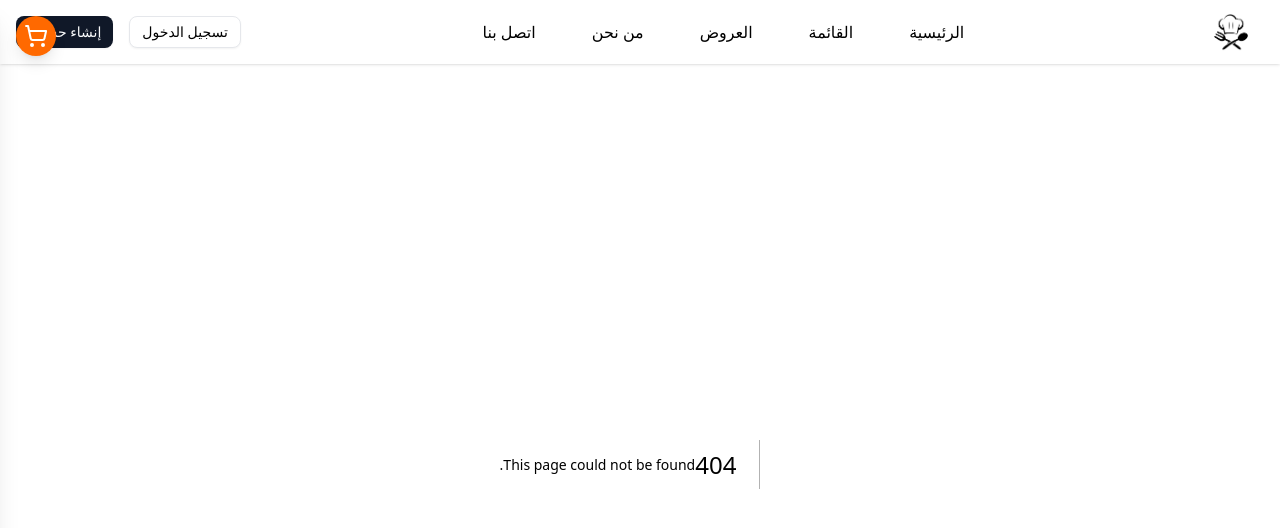
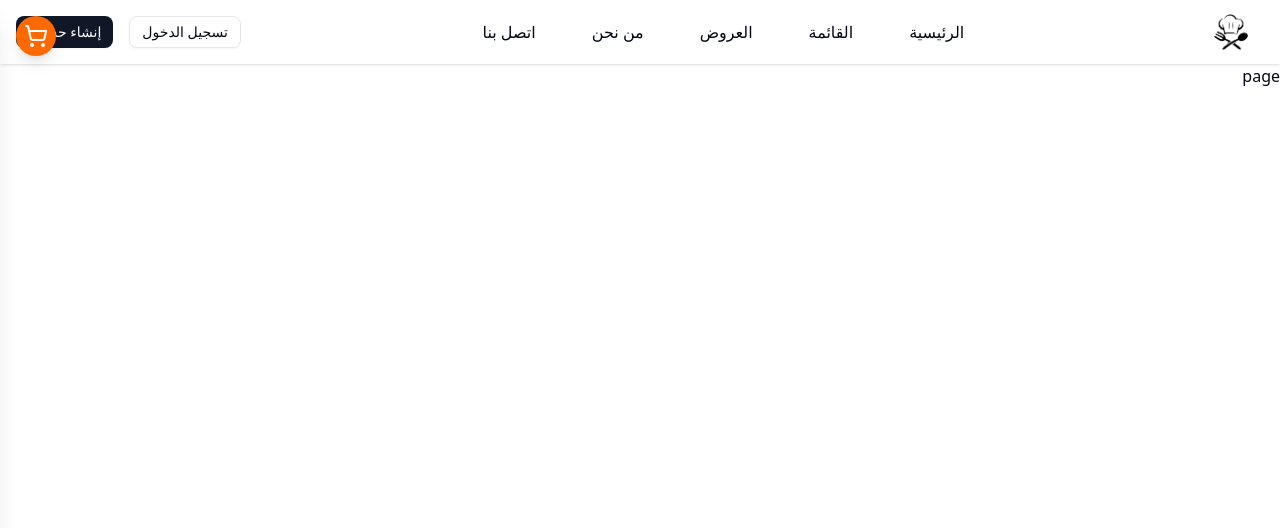
Before and after one commit to Mahmoud-D/graduation-project, a Next.js app in the folder frontend/: page /offers in a window 1280 px wide. Before the commit this address had no page. Shown: the top 528 px of the page. Built offline with nearby package versions, Linux system fonts and the light colour scheme.

Commit message:
offers page first version

```diff
--- /dev/null
+++ b/frontend/src/app/offers/page.js
@@ -0,0 +1,7 @@
+import React from 'react'
+
+export default function Offers() {
+  return (
+    <div>page</div>
+  )
+}
```
